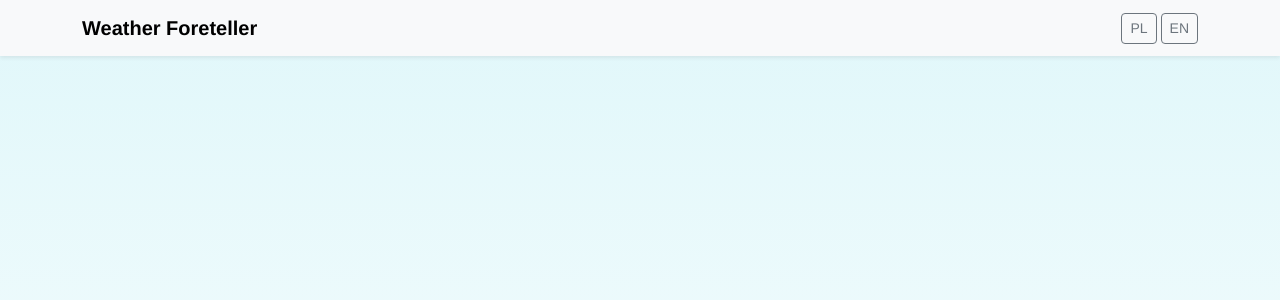
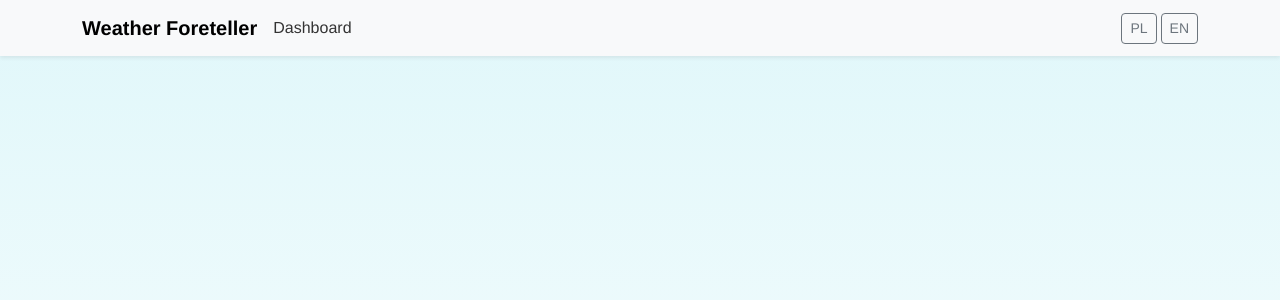
Before and after one commit to arkadiusoo/WeatherForeteller, a Django app: page /accounts/password/reset/ in a window 1280 px wide. Shown: the top 300 px of the page. Run offline with Django 5.2, Linux system fonts and the light colour scheme; some libraries are stand-ins or nearby versions.

Commit message:
dashboard button added

```diff
--- a/templates/_base.html
+++ b/templates/_base.html
@@ -25,7 +25,7 @@
   <nav class="navbar navbar-expand-lg navbar-light bg-light shadow-sm">
     <div class="container">
       <a class="navbar-brand fw-bold" href="{% url 'home' %}">Weather Foreteller</a>
-
+        <a class="nav-link" href="{% url 'home' %}" >{% trans "Dashboard" %}</a>
       <div class="collapse navbar-collapse justify-content-end align-items-center">
   {% if user.is_authenticated %}
     <form method="post" action="{% url 'account_logout' %}" class="d-flex me-2">
```
